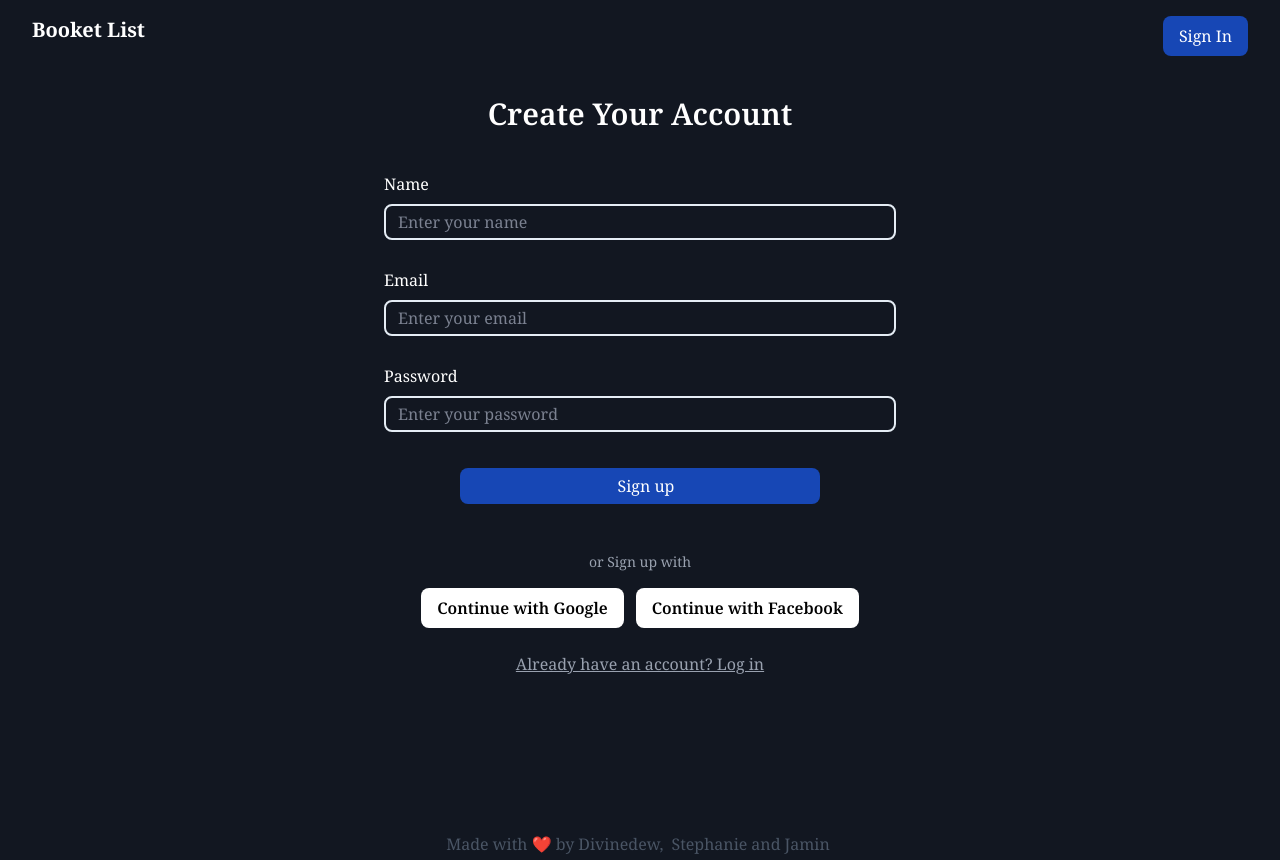
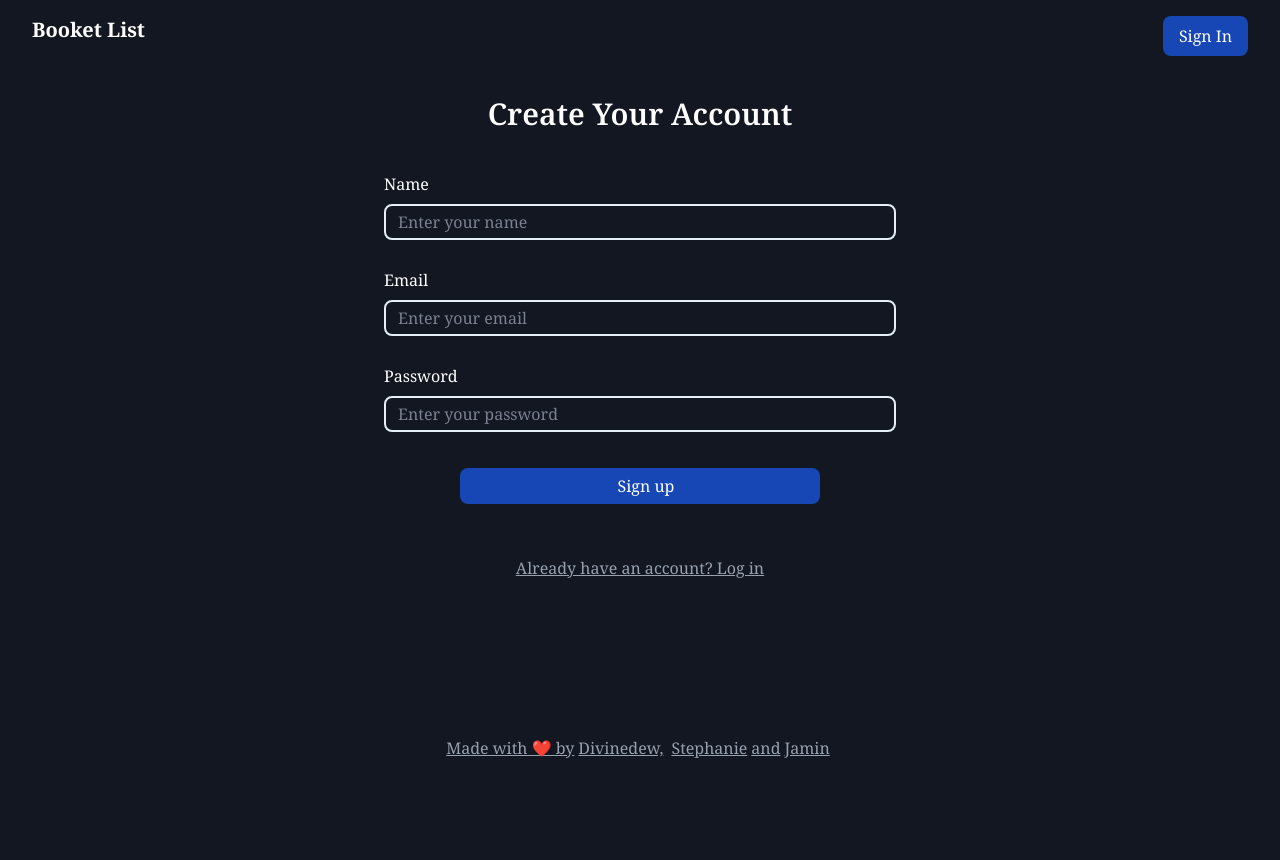
Before and after one commit to Stephanie-17/Booket-List, a React (Vite) app: page /sign-up in a window 1280 px wide. Both pictures are taken after a click on the button "Sign In". After the commit the page ends 800 px from the top, so only its background shows below. Built offline with nearby package versions, Linux system fonts and the light colour scheme.

Commit message:
added some changes

```diff
--- a/src/components/Footer.jsx
+++ b/src/components/Footer.jsx
@@ -3,7 +3,7 @@ import React from "react";
 const Footer = () => {
 	return (
 		<div className="bottom-0 left-0 right-0">
-			<p className="text-gray-600 flex justify-center items-center mt-38">
+			<p className="text-gray-400 flex justify-center underline items-center mt-38">
 				Made with ❤️ by{" "}
 				<span className="p-1">
 					<a href="https://github.com/Divinedew">Divinedew,</a>
--- a/src/components/Recommended.jsx
+++ b/src/components/Recommended.jsx
@@ -6,7 +6,7 @@ const Recommended = ({setCurrentPage}) => {
 		<div className="flex flex-col ml-5 sm:ml-15 lg:ml-25 mt-10">
 			<p className="font-bold text-2xl lg:text-3xl mb-5">Recommended reads</p>
 			<input
-				className="border-[#E5EDF5] border-2 text-[#e4ecff] w-70 sm:w-sm md:w-lg p-2 rounded-lg mb-5"
+				className="border-[#E5EDF5] border-2 text-[#e4ecff] w-70 sm:w-sm md:w-lg p-2  rounded-lg mb-5"
 				type="search"
 				placeholder="Search"
 			/>
--- a/src/components/SignUp.jsx
+++ b/src/components/SignUp.jsx
@@ -45,7 +45,7 @@ const SignUp = ({ setCurrentPage, setSignedIn }) => {
 					</form>
 				</div>
 				<div className="flex flex-col items-center justify-center">
-					<p className="mt-5 text-gray-400 text-sm mb-4 text-center">
+					{/* <p className="mt-5 text-gray-400 text-sm mb-4 text-center">
 						or {signPage ? "Sign up" : "Log in"} with
 					</p>
 					<div>
@@ -55,7 +55,7 @@ const SignUp = ({ setCurrentPage, setSignedIn }) => {
 						<button className="bg-white text-black px-4 py-2 font-semibold rounded-lg text-center ">
 							Continue with Facebook
 						</button>
-					</div>
+					</div> */}
 
 					<p
 						className="text-gray-400 mt-6 underline cursor-pointer"
```
